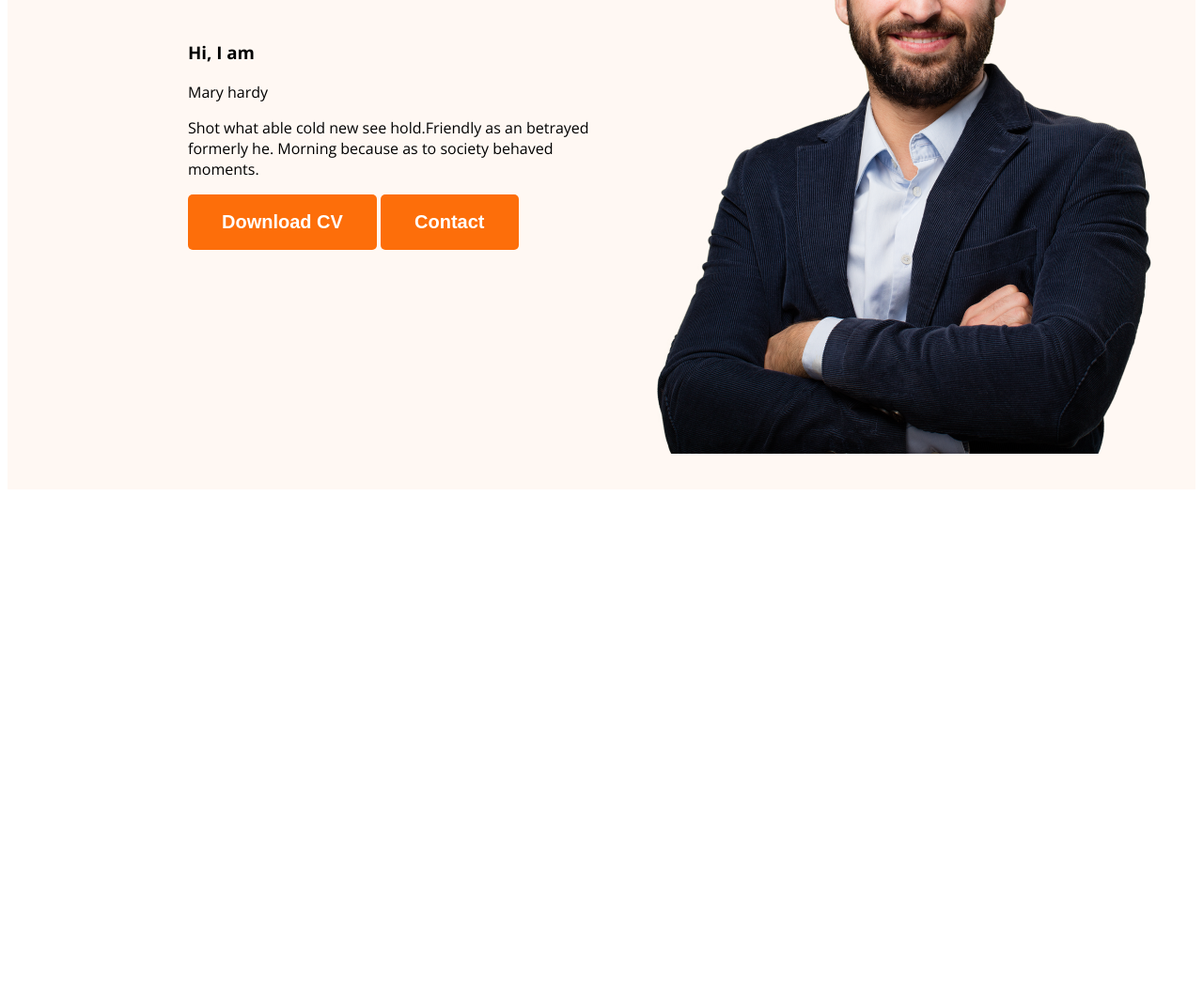
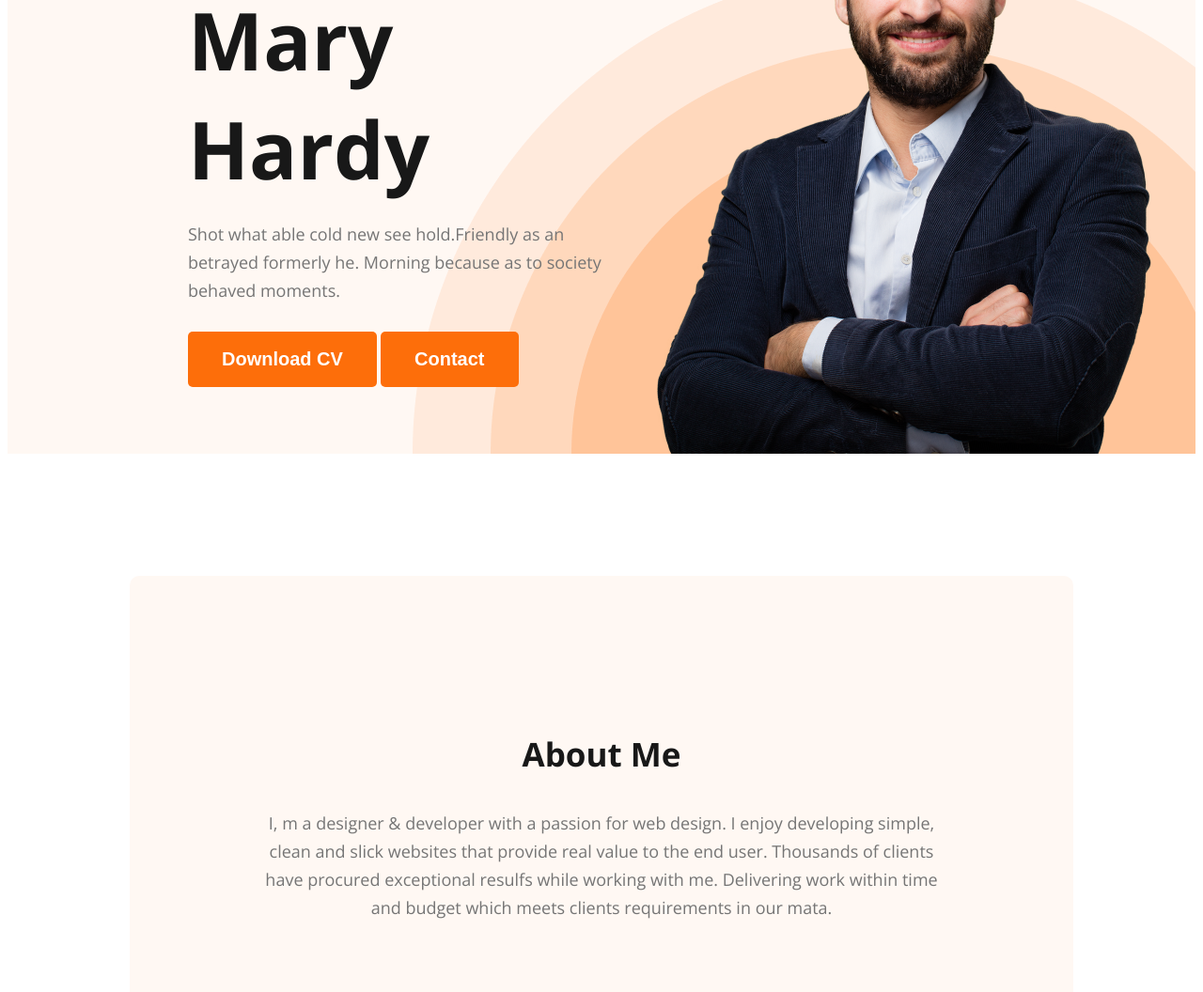
Before and after one commit to Naeem401/web-developer-portfolio, a plain HTML site: page index.html in a window 1280 px wide. Shown: the part 390-1446 px from the top of the page at 94% size. Before the commit the page ends 919 px from the top, so only its background shows below. Drawn offline with nearby package versions, Linux system fonts and the light colour scheme.

Commit message:
about some add

```diff
--- a/css/style.css
+++ b/css/style.css
@@ -14,6 +14,20 @@ body{
 font-weight: 700;
 padding: 1.12rem 2.25rem;
 cursor: pointer;
+}
+.section-title{
+    color: #181818;
+text-align: center;
+font-size: 2.1875rem;
+font-weight: 700;
+
+}
+.section-description{
+    color: #757575;
+text-align: center;
+font-size: 1.125rem;
+font-weight: 400;
+line-height: 1.875rem;
 }
 /* Nav related Styles */
 nav{
@@ -45,12 +59,49 @@ nav a{
 /* header related styles */
 .header{
     background-color: #FFF8F3;
+    background-image: url("../images/header_bg.png");
+    background-repeat: no-repeat;
+    background-position: bottom right;
 }
 .baneer{
-    padding: 2.37rem 2.37rem 2.37rem 12rem;
+    padding: 2.37rem 2.37rem 0rem 12rem;
     display: flex;
     align-items: center;
+    justify-content: space-between;
+}
+.baneer-content{
+    max-width: 36rem;
 }
 .baneer .profile-pic{
     width: 36.5rem;
 }
+.banner-greetinh{
+    font-size: 2.8125rem;
+font-weight: 600;
+color: #474747;
+margin-bottom: 0;
+}
+.banner-title{
+    font-size: 5.3125rem;
+    font-weight: 700;
+    color: #181818;
+    margin-top: 0.31rem;
+    margin-bottom: 1.25rem;
+}
+.baneer-description{
+    font-size: 1.125rem;
+    font-weight: 400;
+    line-height: 1.875rem;
+    color: #757575;
+    margin-bottom: 1.87rem;
+}
+/* main section style */
+
+
+/* about section style */
+.about{
+    padding: 8.19rem;
+    border-radius: 0.625rem;
+background: #FFF8F3;
+margin: 8.12rem;
+}
--- a/index.html
+++ b/index.html
@@ -22,8 +22,8 @@
 <div class="baneer">
     <div class="baneer-content">
         <h3 class="banner-greetinh">Hi, I am</h3>
-        <hi class="banner-title">Mary hardy</hi>
-        <p>Shot what able cold new see hold.Friendly as an betrayed formerly he. Morning because as to society behaved moments.</p>
+        <hi class="banner-title">Mary Hardy</hi>
+        <p class="baneer-description">Shot what able cold new see hold.Friendly as an betrayed formerly he. Morning because as to society behaved moments.</p>
         <button class="btn-primary">Download CV</button>
         <button class="btn-primary">Contact</button>
     </div>
@@ -31,7 +31,10 @@
 </div>
     </header>
     <main>
-
+<section class="about">
+    <h3 class="section-title">About Me</h3>
+    <p class="section-description">I, m a designer & developer with a passion for web design. I enjoy developing simple, clean and slick websites that provide real value to the end user. Thousands of clients have procured exceptional resulfs while working with me. Delivering work within time and budget which meets clients requirements in our mata.</p>
+</section>
     </main>
     <footer>
 
```
